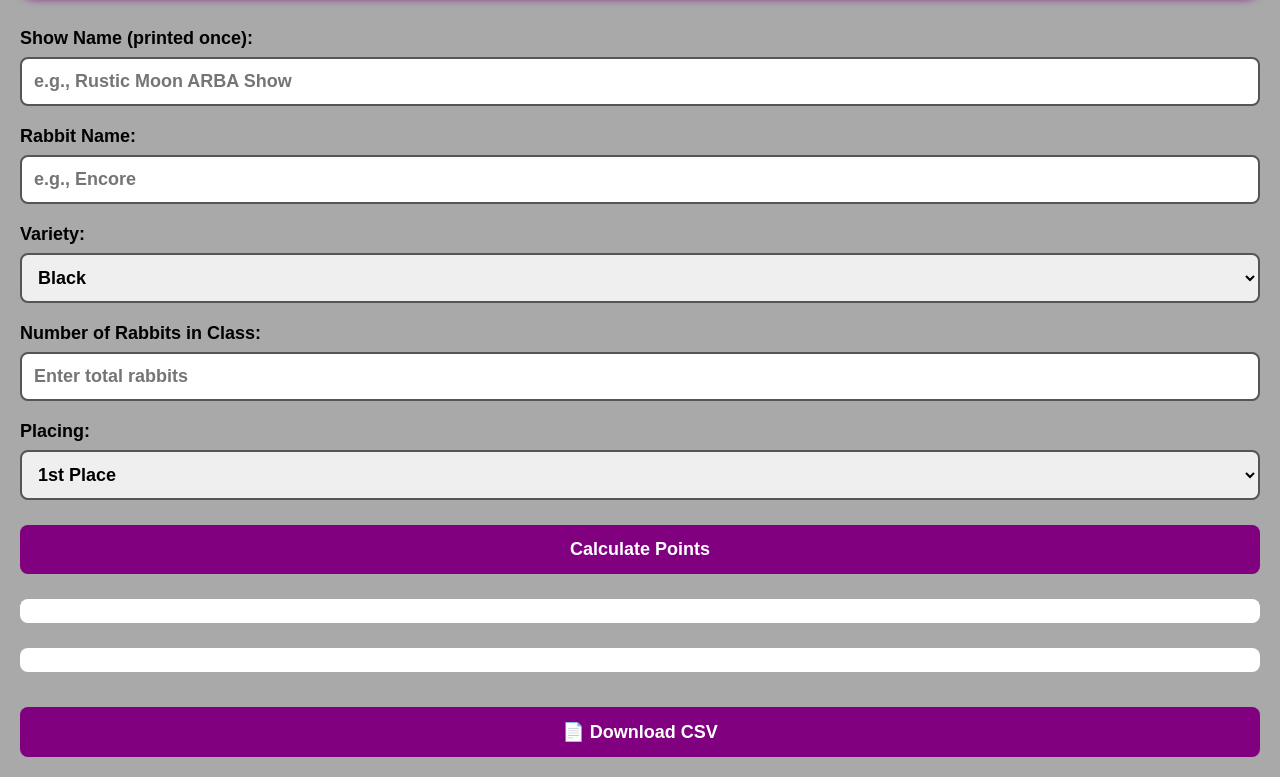
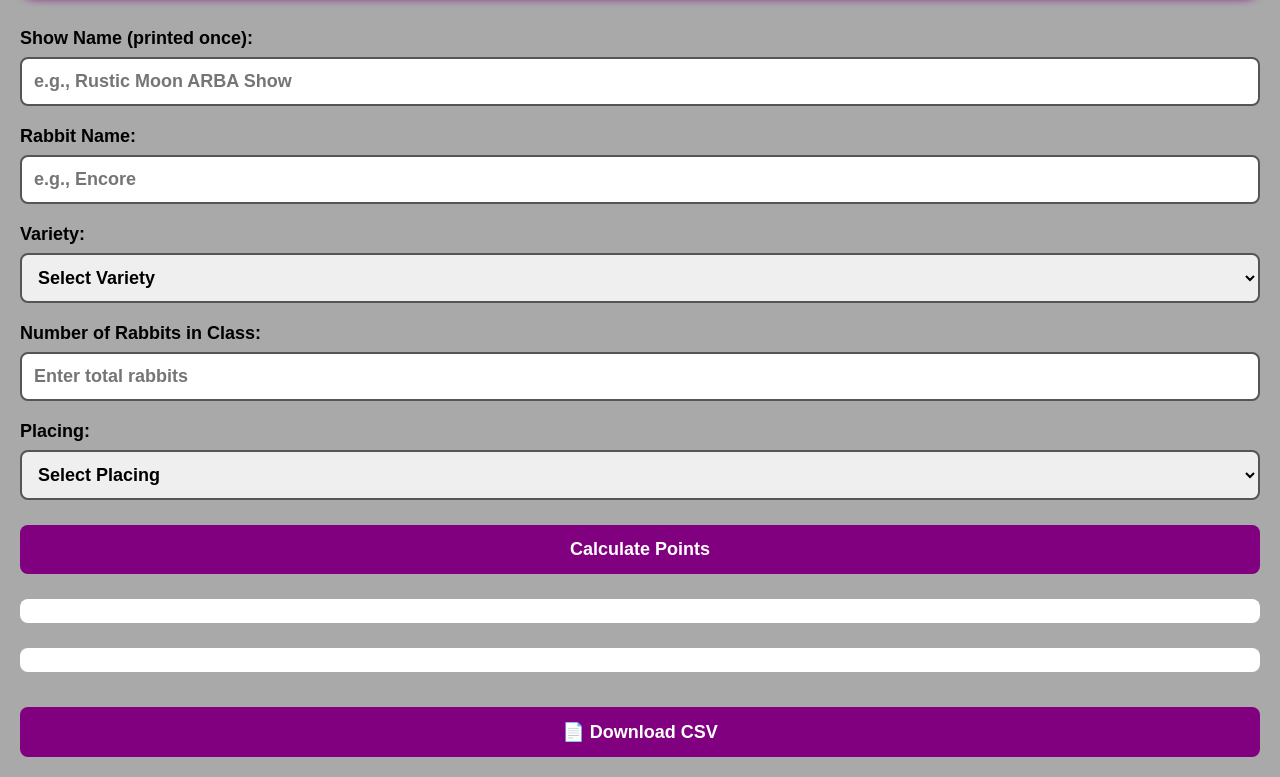
Before and after one commit to sbilinsky/Points-calculator-app, a plain HTML site: page index.html in a window 1280 px wide. Shown: the part 158-935 px from the top of the page. Drawn offline with Linux system fonts and the light colour scheme.

Commit message:
Update index.html

```diff
--- a/index.html
+++ b/index.html
@@ -129,6 +129,7 @@
 
   <label for="variety">Variety:</label>
   <select id="variety" name="variety">
+    <option value="" disabled selected>Select Variety</option>
     <option value="Black">Black</option>
     <option value="Blue">Blue</option>
     <option value="Broken">Broken</option>
@@ -143,6 +144,7 @@
 
   <label for="placing">Placing:</label>
   <select id="placing" name="placing">
+     <option value="" disabled selected>Select Placing</option>
     <option value="1">1st Place</option>
     <option value="2">2nd Place</option>
     <option value="3">3rd Place</option>
```
